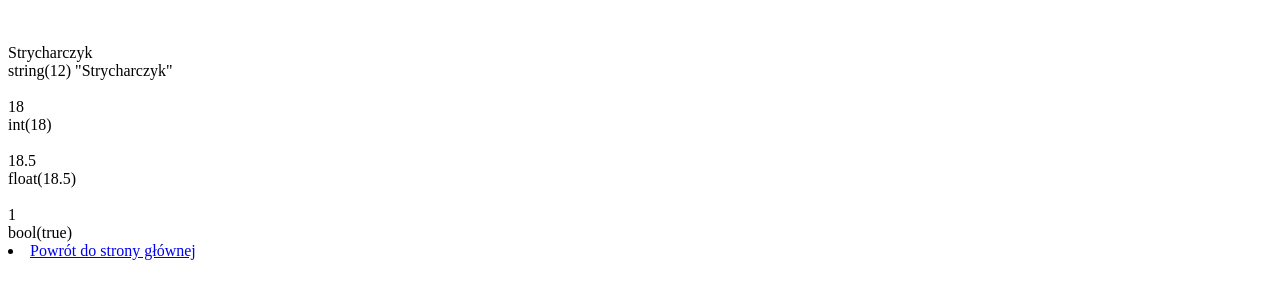
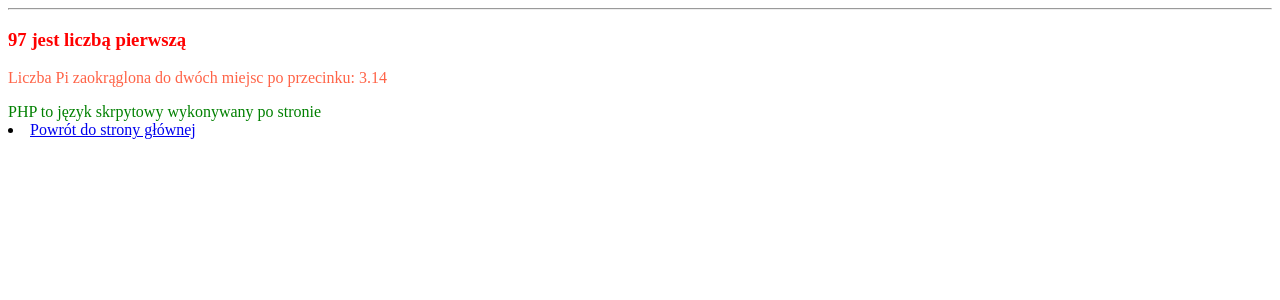
Before and after one commit to PolicjaZSI/tworzeniestron01, a PHP site: page /variables.php in a window 1280 px wide. Shown: the top 300 px of the page. Run offline with PHP 8.4, Linux system fonts and the light colour scheme.

Commit message:
kolejny plik

```diff
--- a/syntax.php
+++ b/syntax.php
@@ -21,7 +21,7 @@ print ("Zgłasza się funkcja print<br>")
  Walas nie kox
  */
 ?>
-<?="Walas pali papierosy<br>"?>
+<?="1111111111111<br>"?>
 <?="I". "śmierdzi". "od". "niego"?>
 
 <li><a href="index.php">Powrót do strony głównej</a></li>
--- a/variables.php
+++ b/variables.php
@@ -8,23 +8,20 @@
     <title>Document</title>
 </head>
 <body>
+<hr style="margin-bootom: 10px;">
 <?php
-$string="Strycharczyk";
-echo "<br><br>$string<br>";
-var_dump($string);
-
-$liczba=18;
-echo "<br><br>$liczba<br>";
-var_dump($liczba);
-
-$float=18.5;
-echo "<br><br>$float<br>";
-var_dump($float);
-
-$bool=true;
-echo "<br><br>$bool<br>";
-var_dump($bool);
+$a = 97;
+$b = 3.14;
+$c = 'PHP';
 ?>
+<style>
+    .double-underline {
+        border-bottom: 4px double;
+    }
+</style>
+<h3 style="color:red"><?= $a ?> jest liczbą pierwszą</h3>
+<p style="color: #FF6347">Liczba Pi zaokrąglona do dwóch miejsc po przecinku: <?= $b ?></p>
+<div style="color: green"; text-decoration: underline-double;"><?= $c ?> to język skrpytowy wykonywany po stronie</div>
 
 <li><a href="index.php">Powrót do strony głównej</a></li>
 
```
Also changed, not shown: string.php (added, +16 -0 lines).
